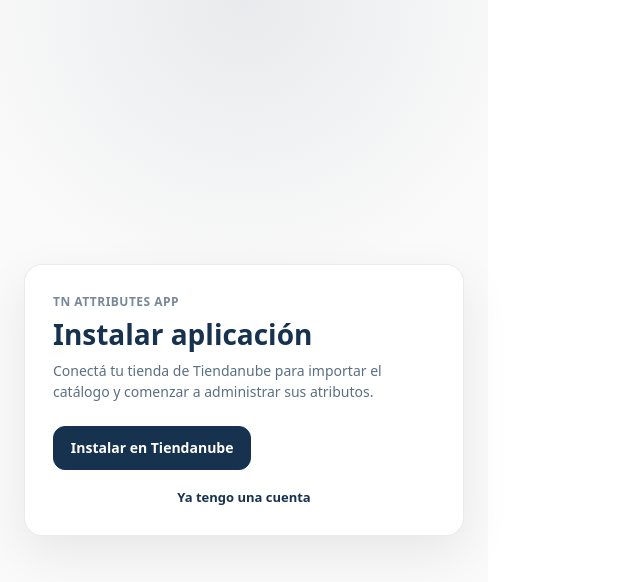
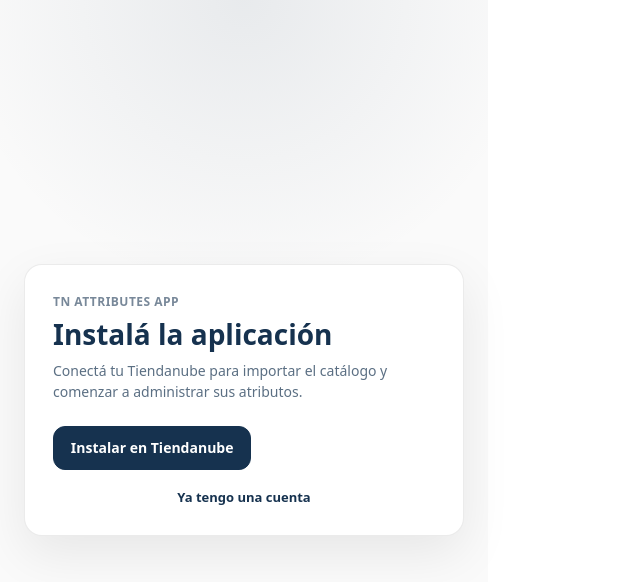
Before and after one commit to dmtzLeandro/MVP_app_attributes, a React (Vite) app in the folder frontend/: page /install in a window 1280 px wide. Shown: the top 582 px of the page, without its empty margins (0-640 px from the left). Built offline with nearby package versions, Linux system fonts and the light colour scheme; no server answers.

Commit message:
fix: improve install and register messages

```diff
--- a/frontend/src/pages/install.tsx
+++ b/frontend/src/pages/install.tsx
@@ -37,10 +37,10 @@
       <div className={styles.card}>
         <div className={styles.header}>
           <div className={styles.eyebrow}>TN Attributes App</div>
-          <h1 className={styles.title}>Instalar aplicación</h1>
+          <h1 className={styles.title}>Instalá la aplicación</h1>
           <p className={styles.subtitle}>
-            Conectá tu tienda de Tiendanube para importar el catálogo y comenzar
-            a administrar sus atributos.
+            Conectá tu Tiendanube para importar el catálogo y comenzar a
+            administrar sus atributos.
           </p>
         </div>
 
--- a/frontend/src/pages/login.tsx
+++ b/frontend/src/pages/login.tsx
@@ -1,11 +1,10 @@
-import { useEffect, useMemo, useState } from "react";
-import { Link, useLocation, useNavigate } from "react-router-dom";
+import { useEffect, useState } from "react";
+import { Link, useNavigate } from "react-router-dom";
 import { apiLogin, isAuthed } from "../api/client";
 import styles from "./login.module.css";
 
 export default function LoginPage() {
   const navigate = useNavigate();
-  const location = useLocation();
 
   const [email, setEmail] = useState("");
   const [password, setPassword] = useState("");
@@ -13,14 +12,6 @@
 
   const [loading, setLoading] = useState(false);
   const [error, setError] = useState<string | null>(null);
-
-  const registerHref = useMemo(() => {
-    const params = new URLSearchParams(location.search);
-    const registrationToken = params.get("registration_token");
-    return registrationToken
-      ? `/register?registration_token=${encodeURIComponent(registrationToken)}`
-      : "/register";
-  }, [location.search]);
 
   useEffect(() => {
     if (isAuthed()) {
@@ -111,9 +102,6 @@
           <Link to="/install" className={styles.linkButton}>
             Instalar aplicación
           </Link>
-          <Link to={registerHref} className={styles.linkButton}>
-            ¿No tenés cuenta? Registrarme
-          </Link>
         </div>
       </div>
     </div>
--- a/frontend/src/pages/register.tsx
+++ b/frontend/src/pages/register.tsx
@@ -40,7 +40,9 @@
     setVerificationUrl(null);
 
     if (!registrationToken) {
-      setError("No se encontró un contexto válido para completar el registro.");
+      setError(
+        "No encontramos un enlace válido para crear la cuenta. Instalá la aplicación nuevamente o solicitá un nuevo acceso.",
+      );
       return;
     }
 
@@ -124,7 +126,7 @@
           {!registrationToken && (
             <div className={styles.errorBox}>
               <div className={styles.errorText}>
-                No se detectó un enlace válido para completar el alta. Volvé a instalar la app o usá el enlace de registro generado por el backend.
+                No encontramos un enlace válido para crear la cuenta. Instalá la aplicación nuevamente o solicitá un nuevo acceso.
               </div>
             </div>
           )}
```
